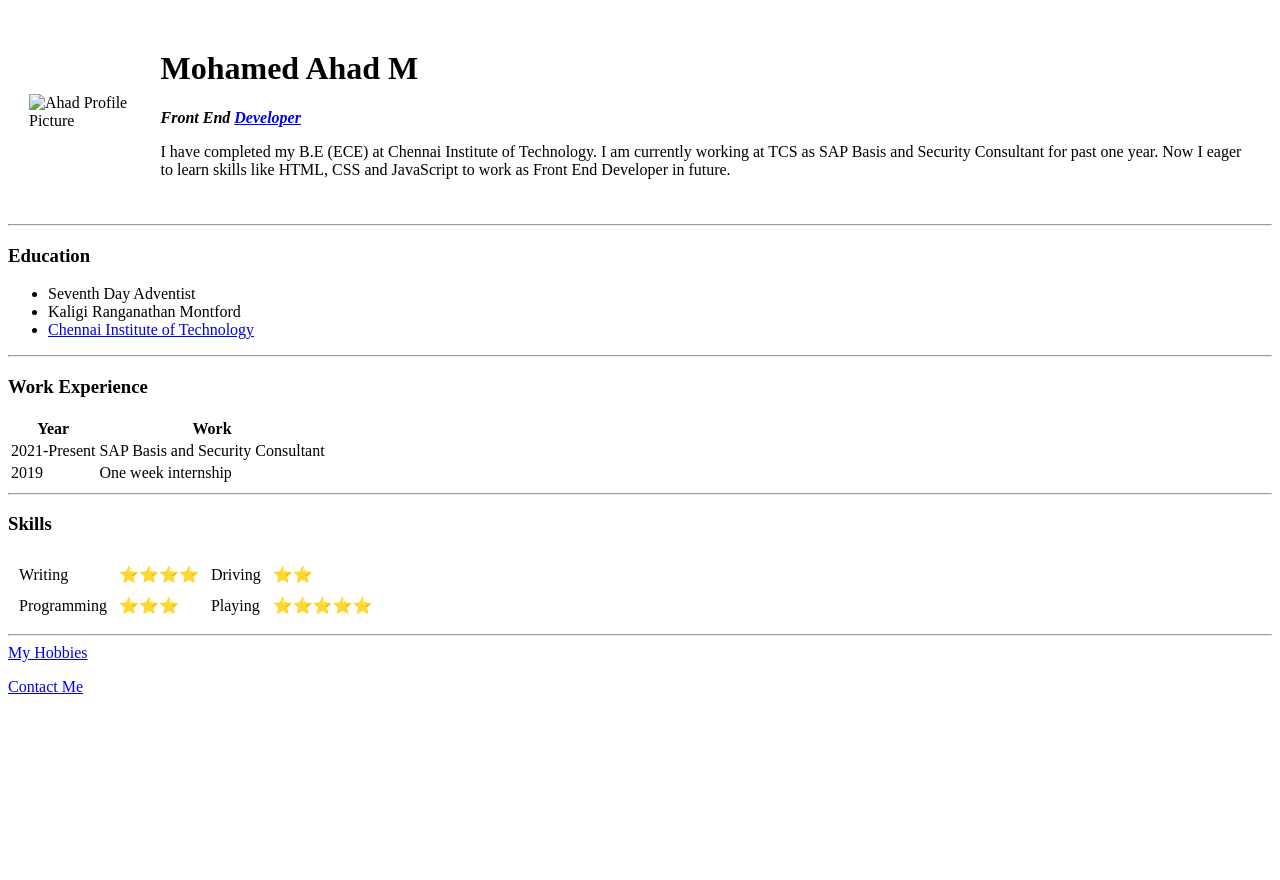
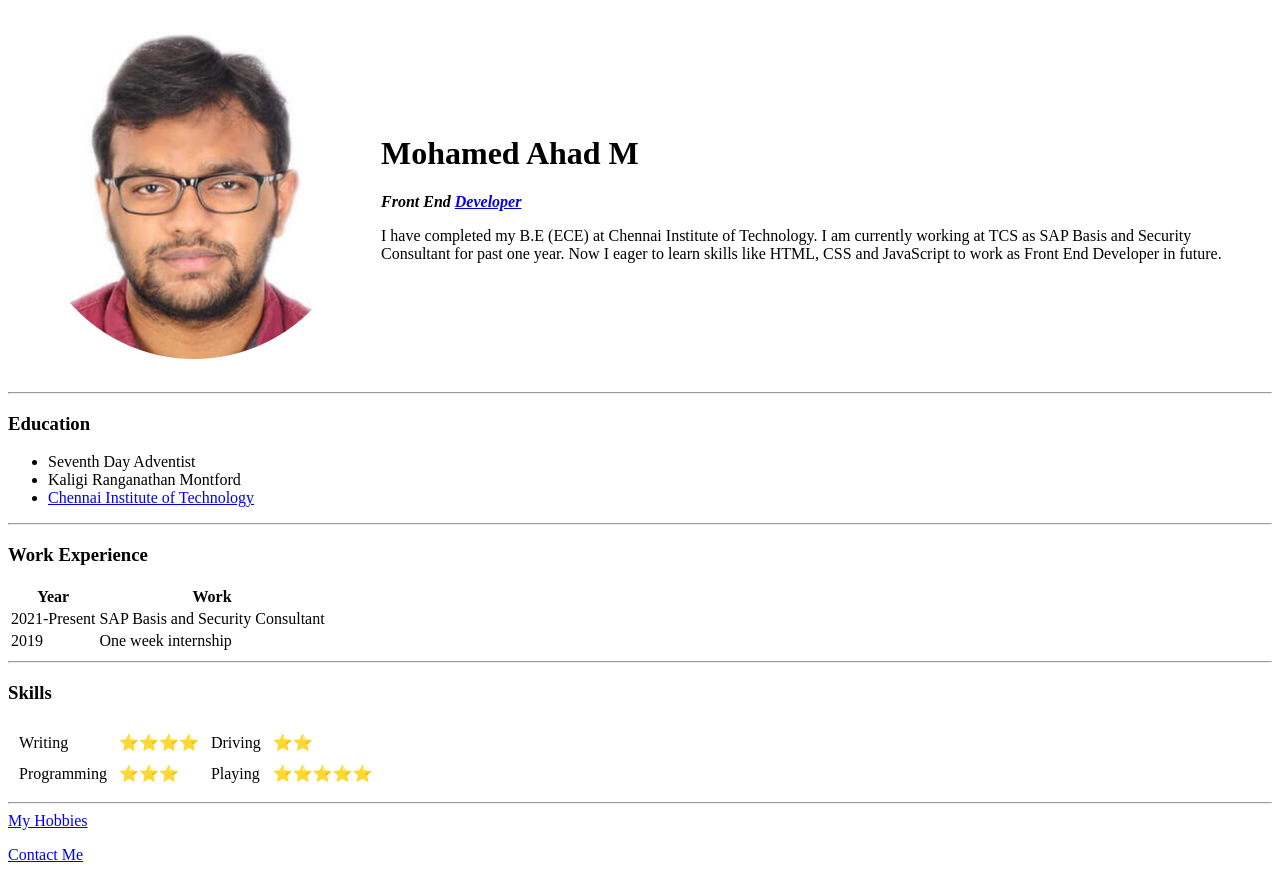
Before and after one commit to MohamedAhad/CV, a plain HTML site: page index.html in a window 1280 px wide. Before the commit the page ends 800 px from the top, so only its background shows below. Drawn offline with Linux system fonts and the light colour scheme.

Commit message:
Changing path

```diff
--- a/index.html
+++ b/index.html
@@ -9,7 +9,7 @@
 <body>
   <table cellspacing="20">
     <tr>
-      <td><img src="Images/passport photo-modified.png" alt="Ahad Profile Picture"></td>
+      <td><img src="passport photo-modified.png" alt="Ahad Profile Picture"></td>
       <td>
         <h1>Mohamed Ahad M</h1>
         <p><em><strong>Front End <a href="https://developer.mozilla.org/en-US/">Developer</a></strong></em></p>
```
